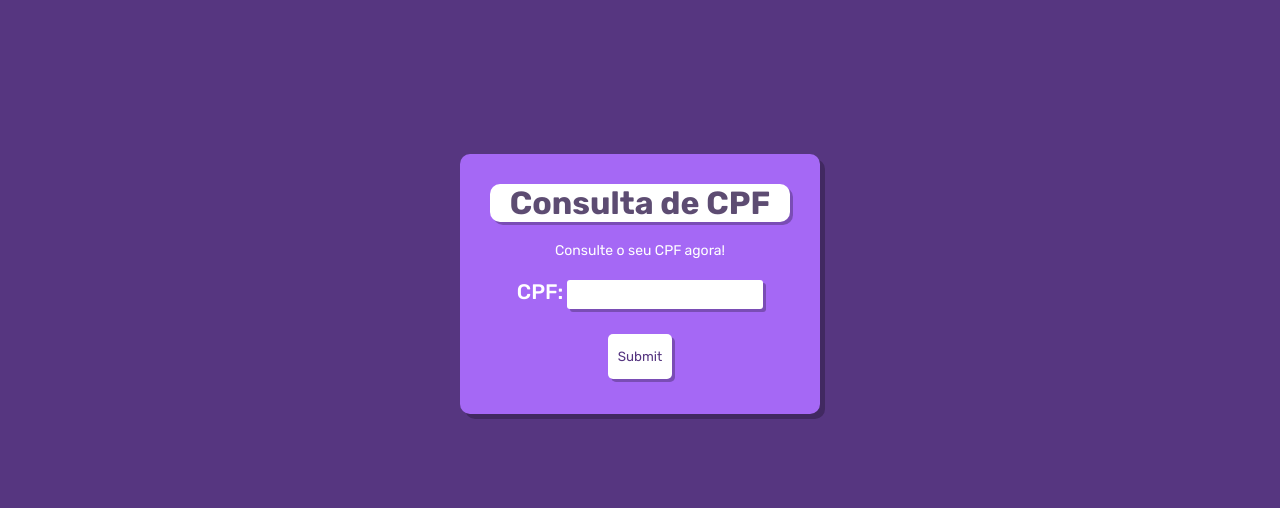
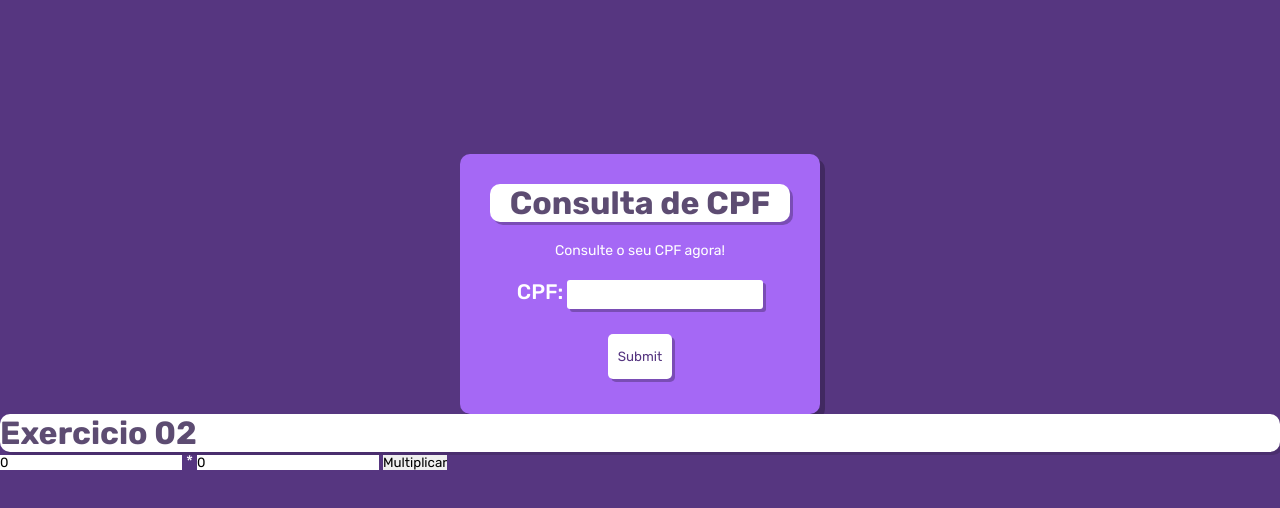
Before and after one commit to DevErnold/aula005, a plain HTML site: page index.html in a window 1280 px wide. Drawn offline with Linux system fonts and the light colour scheme.

Commit message:
atualizado

```diff
--- a/index.html
+++ b/index.html
@@ -33,5 +33,24 @@
             alert('O seu CPF é: ' + cpf.value + '.');
         }
     </script>
+
+    <h1>Exercicio 02</h1>
+
+    <input type="number" name="numero1" id="numero1" class="numero1" value="0"> *
+    <input type="number" name="numero2" id="numero2" class="numero2" value="0">
+    <input type="submit" value="Multiplicar" onclick="multiplicar()">
+    <div class="resultado" id="resultado"></div>
+
+    <script>
+        function multiplicar(){
+            let numero1 = document.getElementById('numero1');
+            let numero2 = document.getElementById('numero2');
+            let resultado = document.getElementById('resultado');
+            let valor1 = Number(numero1.value);
+            let valor2 = Number(numero2.value);
+            let multiplicacao = valor1 * valor2;
+            resultado.innerHTML = 'O valor da multiplicação entre ' + valor1 + ' e ' + valor2 + ' e igual a ' + multiplicacao;
+        }
+    </script>
 </body>
 </html>
```
